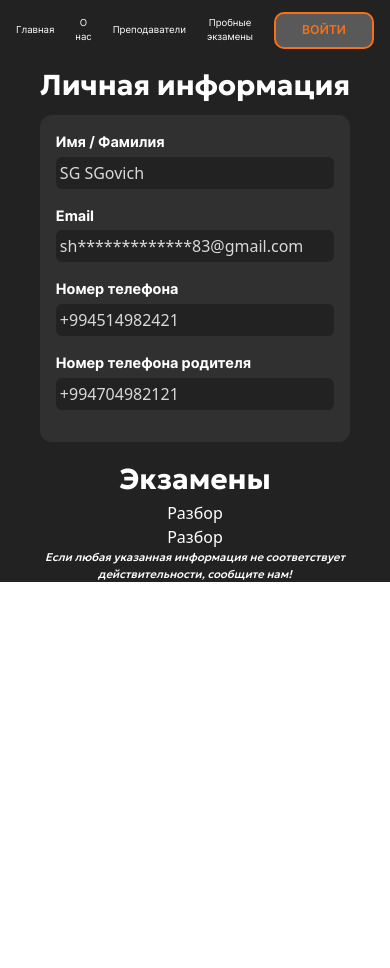
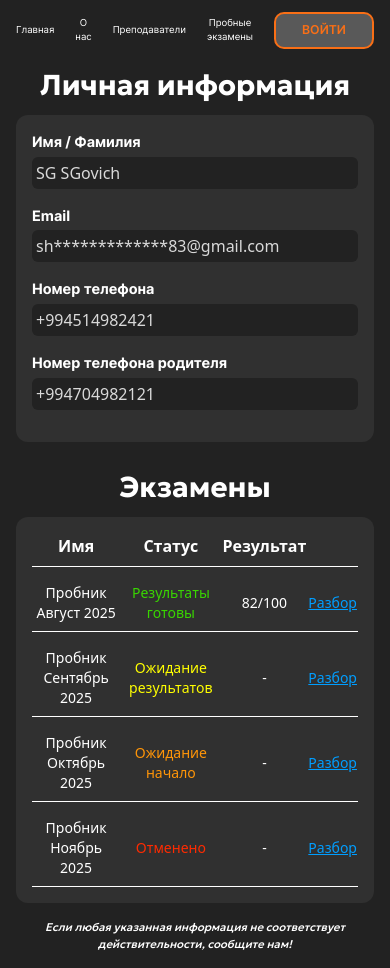
Before and after one commit to ShamkhalG/Examinds, a Vue app: page /profile in a window 390 px wide. Before the commit the page ends 844 px from the top, so only its background shows below. Built offline with nearby package versions, Linux system fonts and the light colour scheme.

Commit message:
feat: Added 'Exams' section to ProfileView (only mobile).

```diff
--- a/src/App.vue
+++ b/src/App.vue
@@ -1,11 +1,6 @@
 <template>
-  <div class="min-h-[100dvh] grid grid-rows-[auto,1fr]">
-    <Navigation />
-    <main class="min-h-0">
-      <RouterView />
-    </main>
-  </div>
-
+  <Navigation />
+  <RouterView />
 </template>
 
 <script>
--- a/src/components/LoginView.vue
+++ b/src/components/LoginView.vue
@@ -1,6 +1,6 @@
 <template>
   <div class="bg-login_bg bg-cover lg:bg-center flex flex-col flex-grow relative
-    items-center lg:items-end lg:pr-[24rem] px-8 py-4 h-full"
+    items-center lg:items-end lg:pr-[24rem] px-8 py-4 h-[calc(100vh-125px)]"
   >
     <img v-if="screenWidth > 1024" src="@/assets/images/login/login_bulb.png"
       class="absolute w-[600px] left-[12rem]" />
--- a/src/components/NotFoundView.vue
+++ b/src/components/NotFoundView.vue
@@ -1,5 +1,5 @@
 <template>
-  <div class="bg-[#222222] h-full flex flex-col lg:flex-row lg:justify-center items-center">
+  <div class="bg-[#222222] h-[calc(100vh-64px)] flex flex-col lg:flex-row lg:justify-center items-center">
     <img src="@/assets/images/login/login_bulb.png"
       class="w-[300px] lg:w-[600px] lg:ml-[-12rem] mb-[-2rem]" />
     <div class="flex flex-col items-center">
--- a/src/components/ProfileView.vue
+++ b/src/components/ProfileView.vue
@@ -1,11 +1,11 @@
 <template>
   <!-- TODO Restricting access to ProfileView if not logged in -->
-  <div class="flex flex-col justify-center items-center bg-[#222222]">
+  <div class="flex flex-col lg:flex-row items-center bg-[#222222] px-4 pb-4">
     <!-- Profile -->
-     <!-- TODO Desktop version of Profile section -->
-    <div class="mb-4">
+    <!-- TODO Desktop version of Profile section -->
+    <div class="mb-6 w-full flex flex-col items-center">
       <h3 class="text-white font-geologicaBold text-[1.8rem] mb-2">Личная информация</h3>
-      <div class="flex flex-col bg-[#303030] rounded-xl p-4">
+      <div class="flex flex-col w-full bg-[#303030] rounded-xl p-4">
         <!-- Name and Surname -->
         <PersonalData label="Имя / Фамилия" :value="personalData.name + ' ' + personalData.surname" />
 
@@ -21,11 +21,37 @@
     </div>
 
     <!-- TODO Exams -->
-    <div class="flex flex-col justify-center items-center">
-      <h3 class="text-white font-geologicaBold text-[1.8rem]">Экзамены</h3>
+    <div class="mb-4 flex flex-col items-center">
+      <h3 class="text-white font-geologicaBold text-[1.8rem] mb-2">Экзамены</h3>
       <!-- TODO Message if no exams -->
-      <div v-for="exam in mockExams" :key="exam.index">
-        <ExamItem :examProps="exam" />
+      <div class="flex flex-col bg-[#303030] rounded-xl px-4 py-2">
+        <table class="border-separate border-spacing-y-2">
+          <thead>
+            <tr class="text-white text-center">
+              <th class="pb-2 border-b border-white">Имя</th>
+              <th class="pb-2 border-b border-white">Статус</th>
+              <th class="pb-2 border-b border-white">Результат</th>
+              <th class="pb-2 border-b border-white"></th>
+            </tr>
+          </thead>
+
+          <tbody>
+            <tr v-for="exam in mockExams" :key="exam.id" class="text-white text-center text-sm">
+              <td class="py-2 border-b border-white">{{ exam.name }}</td>
+              <td class="py-2 border-b border-white"
+                :style="{ color: statusColors[exam.status] }"
+              >
+                {{ exam.status }}
+              </td>
+              <td class="py-2 border-b border-white">{{ exam.result }}</td>
+              <td class="py-2 border-b border-white">
+                <RouterLink :to="'/exam/' + exam.link" class="underline text-[#009EFF]">
+                  Разбор
+                </RouterLink>
+              </td>
+            </tr>
+          </tbody>
+        </table>
       </div>
     </div>
 
@@ -38,13 +64,11 @@
 
 <script>
 import PersonalData from './profile/PersonalData.vue'
-import ExamItem from './profile/ExamItem.vue'
 
 export default {
   name: 'ProfileView',
   components: {
     PersonalData,
-    ExamItem
   },
   data() {
     return {
@@ -58,23 +82,39 @@ export default {
       },
       mockExams: [ // LONGTODO Defining the structure of each exam object
         {
-          index: 1,
-          name: "Пробник сентябрь 2025",
+          id: 1,
+          name: "Пробник Август 2025",
+          status: "Результаты готовы",
+          result: "82/100",
+          link: "aug2025" // NOTE Maybe random strings would be better
+        },
+        {
+          id: 2,
+          name: "Пробник Сентябрь 2025",
           status: "Ожидание результатов",
           result: "-",
-          link: "sept2025" // NOTE Maybe random strings would be better
+          link: "sept2025"
         },
         {
-          index: 2,
-          name: "Пробник октябрь 2025",
+          id: 3,
+          name: "Пробник Октябрь 2025",
           status: "Ожидание начало",
           result: "-",
-          link: "oct2025"
-        }
+          link: "oct2025" // NOTE Maybe random strings would be better
+        },
+        {
+          id: 4,
+          name: "Пробник Ноябрь 2025",
+          status: "Отменено",
+          result: "-",
+          link: "nov2025" // NOTE Maybe random strings would be better
+        },
       ],
-      statusColors: { // LONGTODO Define all possible status, then define all colors
-        "Ожидание начало": "blue",
+      statusColors: {
+        "Ожидание начало": "#FF9508",
         "Ожидание результатов": "yellow",
+        "Результаты готовы": "#39D600",
+        "Отменено": "#FF2B00"
       }
     }
   },
--- a/src/components/profile/ExamItem.vue
+++ /dev/null
@@ -1,15 +0,0 @@
-<template>
-  <!-- ExamItem component -->
-  <div>
-    <RouterLink :to="'/exam/' + $props.examProps.link" class="text-white">
-      Разбор
-    </RouterLink>
-  </div>
-</template>
-
-<script>
-export default {
-  name: 'ExamItem',
-  props: ['examProps'],
-}
-</script>
```
